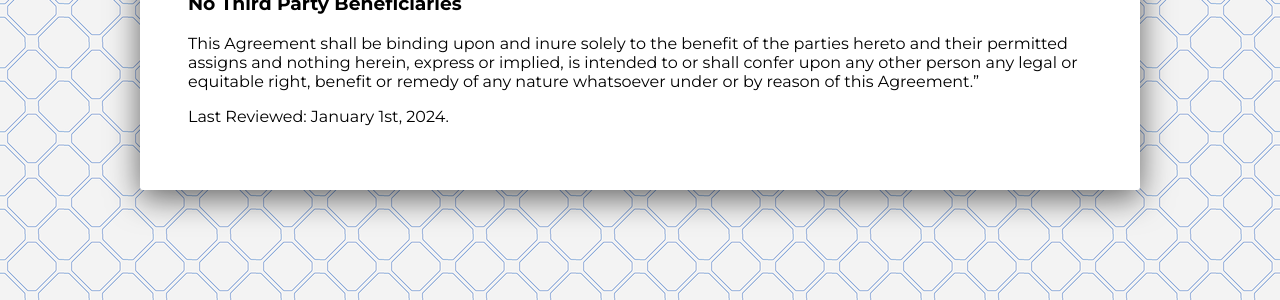
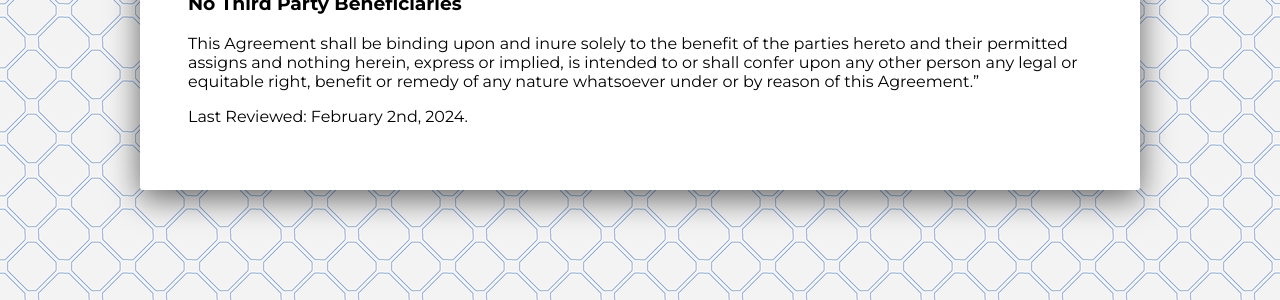
Before and after one commit to hackupc/legal-page, a Jekyll site: the page built from _documents/terms_and_conditions.md, in a window 1280 px wide and 900 px high, scrolled down 7902 px. Shown: the part 598-898 px from the top of the window. Built offline with Jekyll 4.4.1, drawn with Linux system fonts in a browser that asks for light colours.

Commit message:
reviewed date terms & conditions

```diff
--- a/_documents/terms_and_conditions.md
+++ b/_documents/terms_and_conditions.md
@@ -267,4 +267,4 @@ This Agreement may be executed in counterparts or online, which taken together s
 
 This Agreement shall be binding upon and inure solely to the benefit of the parties hereto and their permitted assigns and nothing herein, express or implied, is intended to or shall confer upon any other person any legal or equitable right, benefit or remedy of any nature whatsoever under or by reason of this Agreement."
 
-Last Reviewed: January 1st, 2024.
+Last Reviewed: February 2nd, 2024.
```
